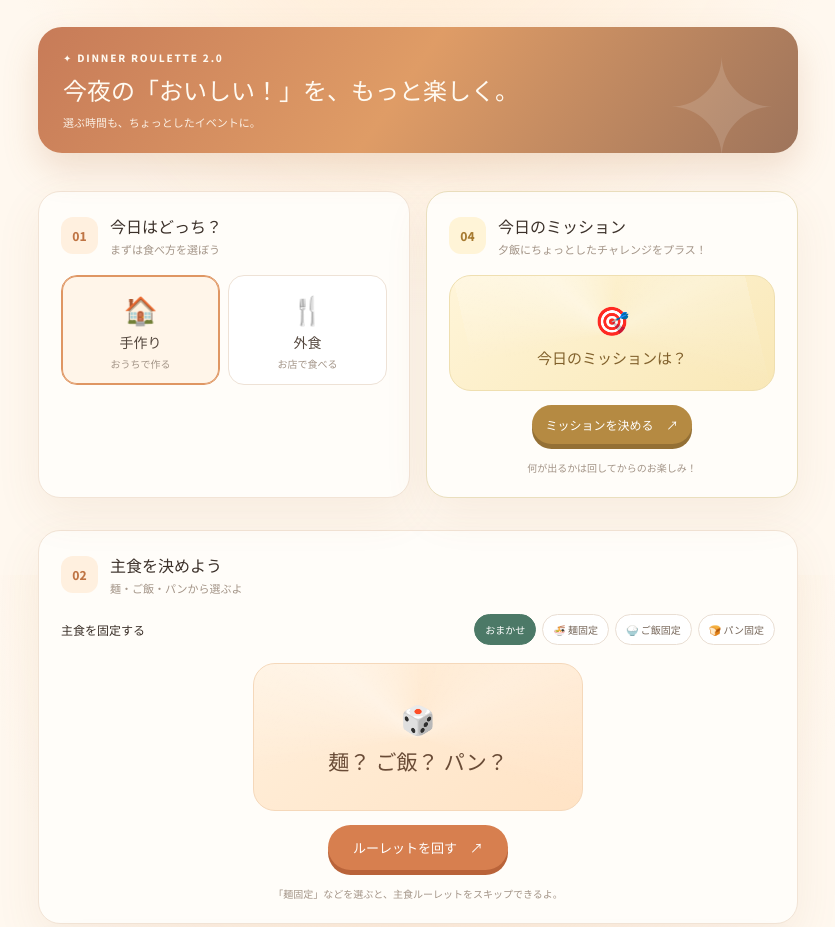
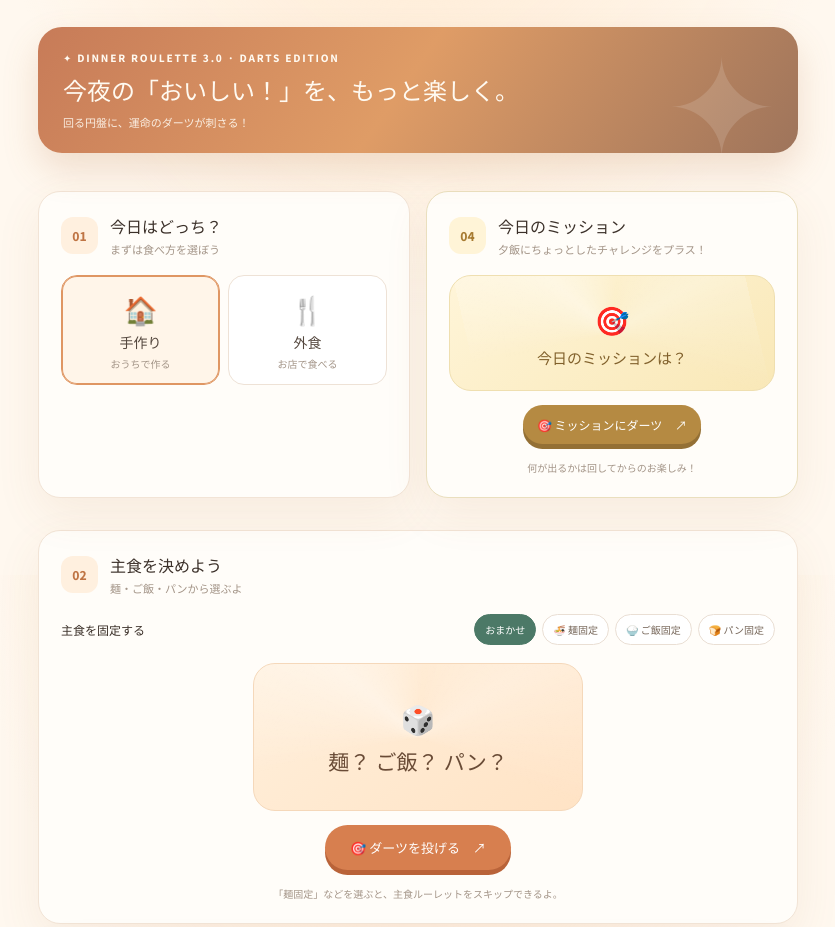
Before and after one commit to Hachiwarele/dinner-roulette, a plain HTML site: page index.html in a window 1280 px wide. Shown: the part 225-1152 px from the top of the page, without its empty margins (222-1057 px from the left). Drawn offline with Linux system fonts and the light colour scheme; a web font is replaced by a local one.

Commit message:
Dinner Roulette 3.0: animated labeled dart wheels

```diff
--- a/index.html
+++ b/index.html
@@ -1,19 +1,19 @@
 <!doctype html>
-<html lang="ja"><head><meta charset="UTF-8"><meta name="viewport" content="width=device-width, initial-scale=1"><meta name="theme-color" content="#fff8ef"><title>今夜なに食べる？｜夕飯ルーレット</title><link rel="stylesheet" href="./style.css?v=v2-premium-1"><script src="./script.js?v=v2-premium-1" defer></script></head>
+<html lang="ja"><head><meta charset="UTF-8"><meta name="viewport" content="width=device-width, initial-scale=1"><meta name="theme-color" content="#fff8ef"><title>今夜なに食べる？｜夕飯ルーレット</title><link rel="stylesheet" href="./style.css?v=v3-darts-1"><script src="./script.js?v=v3-darts-1" defer></script></head>
 <body><main class="app">
 <header class="hero"><div class="eyebrow">TONIGHT'S MENU ✦ DECISION MAKER</div><h1>今夜なに食べる？<span>🍽️</span></h1><p>迷った夜は、ルーレットにおまかせ。</p>
 <nav class="page-tabs"><button class="page-tab active" id="roulette-tab" type="button">🎲 ルーレット</button><button class="page-tab" id="settings-tab" type="button">⚙️ 選択肢を編集</button><button class="theme-toggle" id="theme-toggle" type="button" aria-label="テーマ切り替え">🌙 ダーク</button></nav></header>
-<div id="roulette-page"><div class="premium-banner"><span>✦ DINNER ROULETTE 2.0</span><strong>今夜の「おいしい！」を、もっと楽しく。</strong><small>選ぶ時間も、ちょっとしたイベントに。</small></div>
+<div id="roulette-page"><div class="premium-banner"><span>✦ DINNER ROULETTE 3.0 · DARTS EDITION</span><strong>今夜の「おいしい！」を、もっと楽しく。</strong><small>回る円盤に、運命のダーツが刺さる！</small></div>
 <div class="top-choice-grid">
 <section class="mode-panel panel"><div class="section-heading"><span class="step">01</span><div><h2>今日はどっち？</h2><p>まずは食べ方を選ぼう</p></div></div><div class="mode-options" role="group" aria-label="食べ方"><button class="mode-card active" data-mode="home" type="button"><span class="mode-emoji">🏠</span><strong>手作り</strong><small>おうちで作る</small></button><button class="mode-card" data-mode="outside" type="button"><span class="mode-emoji">🍴</span><strong>外食</strong><small>お店で食べる</small></button></div></section>
 <section class="panel mission-panel" id="mission-panel">
 <div class="section-heading"><span class="step">04</span><div><h2>今日のミッション</h2><p>夕飯にちょっとしたチャレンジをプラス！</p></div></div>
-<div class="wheel-wrap"><div class="wheel mission-wheel" id="mission-wheel"><span class="wheel-emoji">🎯</span><strong id="mission-value">今日のミッションは？</strong></div><button class="spin-button mission-spin-button" id="mission-spin" type="button">ミッションを決める <span>↗</span></button></div>
+<div class="wheel-wrap"><div class="wheel mission-wheel" id="mission-wheel"><span class="wheel-emoji">🎯</span><strong id="mission-value">今日のミッションは？</strong></div><button class="spin-button mission-spin-button" id="mission-spin" type="button">🎯 ミッションにダーツ <span>↗</span></button></div>
 <p class="hint">何が出るかは回してからのお楽しみ！</p>
 </section>
 </div>
-<section class="panel roulette-panel"><div class="section-heading"><span class="step">02</span><div><h2>主食を決めよう</h2><p>麺・ご飯・パンから選ぶよ</p></div></div><div class="fixed-row"><span>主食を固定する</span><div class="fixed-buttons" role="group" aria-label="主食固定"><button class="fixed-btn active" data-fixed="any" type="button">おまかせ</button><button class="fixed-btn" data-fixed="麺" type="button">🍜 麺固定</button><button class="fixed-btn" data-fixed="ご飯" type="button">🍚 ご飯固定</button><button class="fixed-btn" data-fixed="パン" type="button">🍞 パン固定</button></div></div><div class="wheel-wrap"><div class="wheel" id="main-wheel"><span class="wheel-emoji">🎲</span><strong id="main-value">麺？ ご飯？ パン？</strong></div><button class="spin-button" id="main-spin" type="button">ルーレットを回す <span>↗</span></button></div><p class="hint" id="main-hint">「麺固定」などを選ぶと、主食ルーレットをスキップできるよ。</p></section>
-<section class="panel detail-panel" id="detail-panel" hidden><div class="section-heading"><span class="step">03</span><div><h2 id="detail-title">麺なら何にする？</h2><p>最後のひと決め！</p></div></div><div class="wheel-wrap"><div class="wheel detail-wheel" id="detail-wheel"><span class="wheel-emoji">🍜</span><strong id="detail-value">何が出るかな？</strong></div><button class="spin-button" id="detail-spin" type="button">ジャンルを回す <span>↗</span></button></div><div class="result" id="result" hidden aria-live="polite"><div class="result-label">✨ TONIGHT'S MENU ✨</div><div class="result-title" id="result-title"></div><p id="result-description"></p><div class="result-actions"><button class="again-button" id="again" type="button">↻ もう一回</button><button class="again-button" id="save-dinner" type="button">♡ 今夜の記録に追加</button></div><p id="record-note" class="save-note" aria-live="polite"></p></div></section>
+<section class="panel roulette-panel"><div class="section-heading"><span class="step">02</span><div><h2>主食を決めよう</h2><p>麺・ご飯・パンから選ぶよ</p></div></div><div class="fixed-row"><span>主食を固定する</span><div class="fixed-buttons" role="group" aria-label="主食固定"><button class="fixed-btn active" data-fixed="any" type="button">おまかせ</button><button class="fixed-btn" data-fixed="麺" type="button">🍜 麺固定</button><button class="fixed-btn" data-fixed="ご飯" type="button">🍚 ご飯固定</button><button class="fixed-btn" data-fixed="パン" type="button">🍞 パン固定</button></div></div><div class="wheel-wrap"><div class="wheel" id="main-wheel"><span class="wheel-emoji">🎲</span><strong id="main-value">麺？ ご飯？ パン？</strong></div><button class="spin-button" id="main-spin" type="button">🎯 ダーツを投げる <span>↗</span></button></div><p class="hint" id="main-hint">「麺固定」などを選ぶと、主食ルーレットをスキップできるよ。</p></section>
+<section class="panel detail-panel" id="detail-panel" hidden><div class="section-heading"><span class="step">03</span><div><h2 id="detail-title">麺なら何にする？</h2><p>最後のひと決め！</p></div></div><div class="wheel-wrap"><div class="wheel detail-wheel" id="detail-wheel"><span class="wheel-emoji">🍜</span><strong id="detail-value">何が出るかな？</strong></div><button class="spin-button" id="detail-spin" type="button">🎯 ダーツを投げる <span>↗</span></button></div><div class="result" id="result" hidden aria-live="polite"><div class="result-label">✨ TONIGHT'S MENU ✨</div><div class="result-title" id="result-title"></div><p id="result-description"></p><div class="result-actions"><button class="again-button" id="again" type="button">↻ もう一回</button><button class="again-button" id="save-dinner" type="button">♡ 今夜の記録に追加</button></div><p id="record-note" class="save-note" aria-live="polite"></p></div></section>
 </div>
 <section class="panel history-panel" id="history-panel"><div class="section-heading"><span class="step">★</span><div><h2>今夜の思い出</h2><p>決まったメニューを記録して、あとで振り返ろう</p></div></div><div class="history-stats" id="history-stats"></div><div class="history-list" id="history-list"></div><div class="history-tools"><button class="again-button" id="clear-history" type="button">履歴を消去</button></div></section>
 <section class="panel editor-panel" id="settings-page" hidden><div class="section-heading"><span class="step">✎</span><div><h2>選択肢をカスタマイズ</h2><p>好きなメニューに変更できるよ</p></div></div>
```
